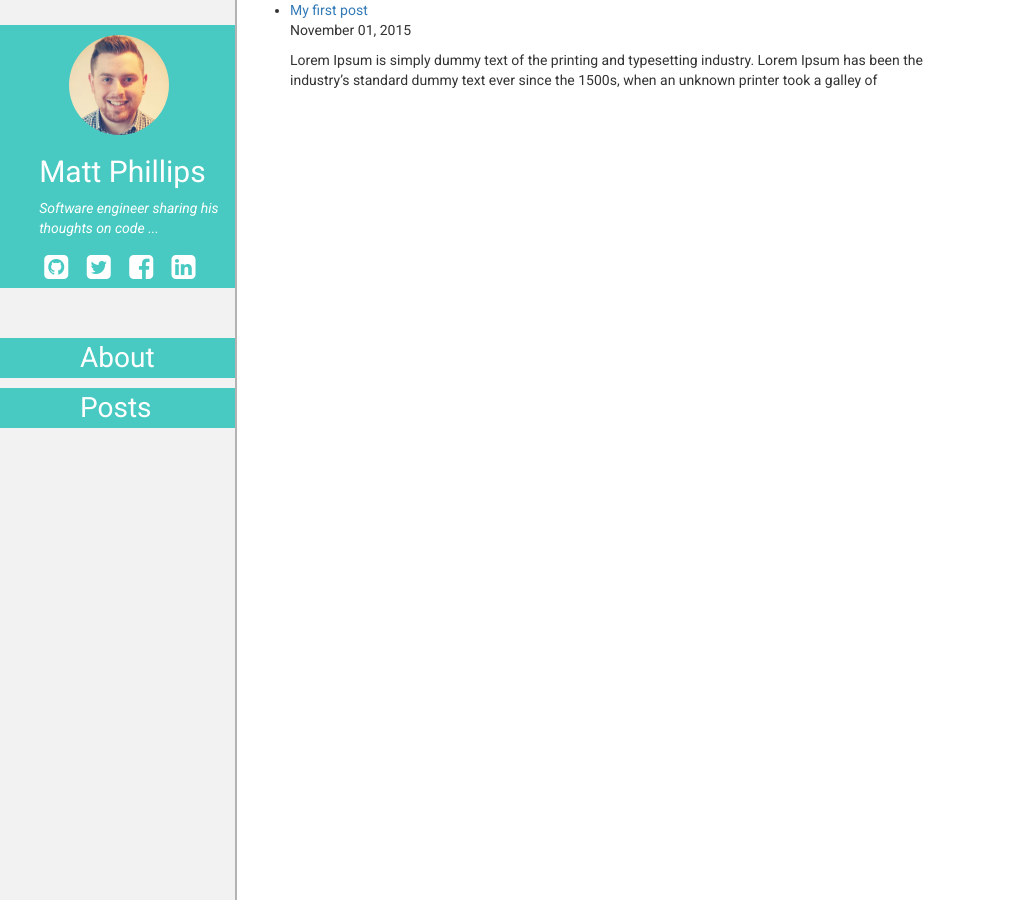
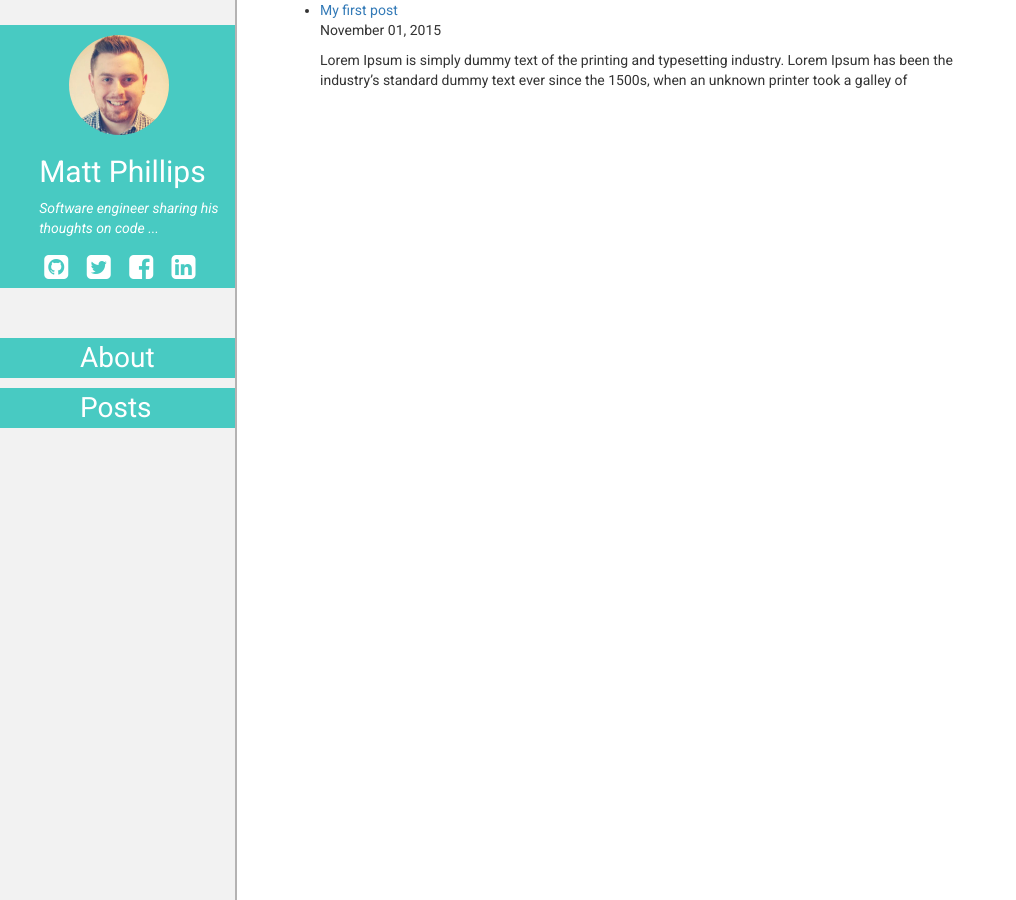
Before and after one commit to mattphillips/mattphillips.github.io, a Jekyll site: the page built from index.html, in a window 1280 px wide. Shown: the whole page, without its empty margins (0-1016 px from the left). Built offline with Jekyll 4.4.1, drawn with Linux system fonts in a browser that asks for light colours; nearby versions of some CDN libraries.

Commit message:
Added margin to content on larger devices to move away from the sidebar

```diff
--- a/_includes/head.html
+++ b/_includes/head.html
@@ -22,4 +22,10 @@
     * {
         font-family: 'Roboto', sans-serif;
     }
+
+    @media (min-width: 992px) {
+        .content {
+            margin-left: 30px;
+        }
+    }
 </style>
```
